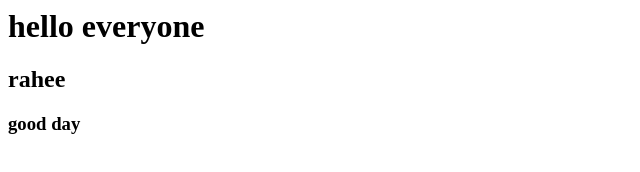
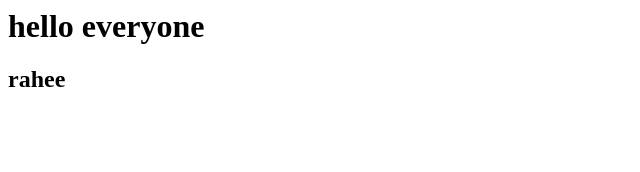
Before and after one commit to RaheeGandhi/practicerepo, a plain HTML site: page HTML/index.html in a window 1280 px wide. Shown: the full height of the page, 0-640 px from the left. Drawn offline with Linux system fonts and the light colour scheme.

Commit message:
removed h3

```diff
--- a/HTML/index.html
+++ b/HTML/index.html
@@ -6,6 +6,5 @@
 <body>
   <h1>hello everyone</h1>
   <h2>rahee</h2>
-  <h3>good day</h3>
 </body>
 </html>
```
